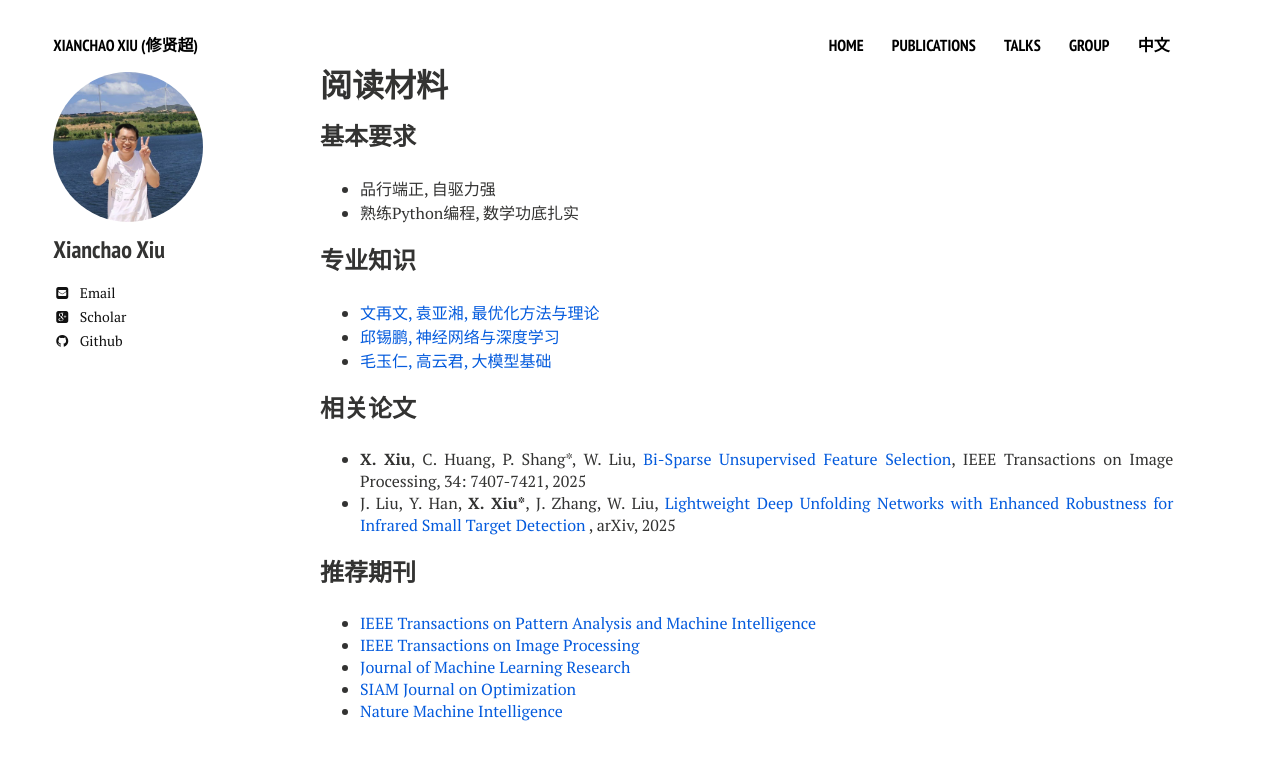
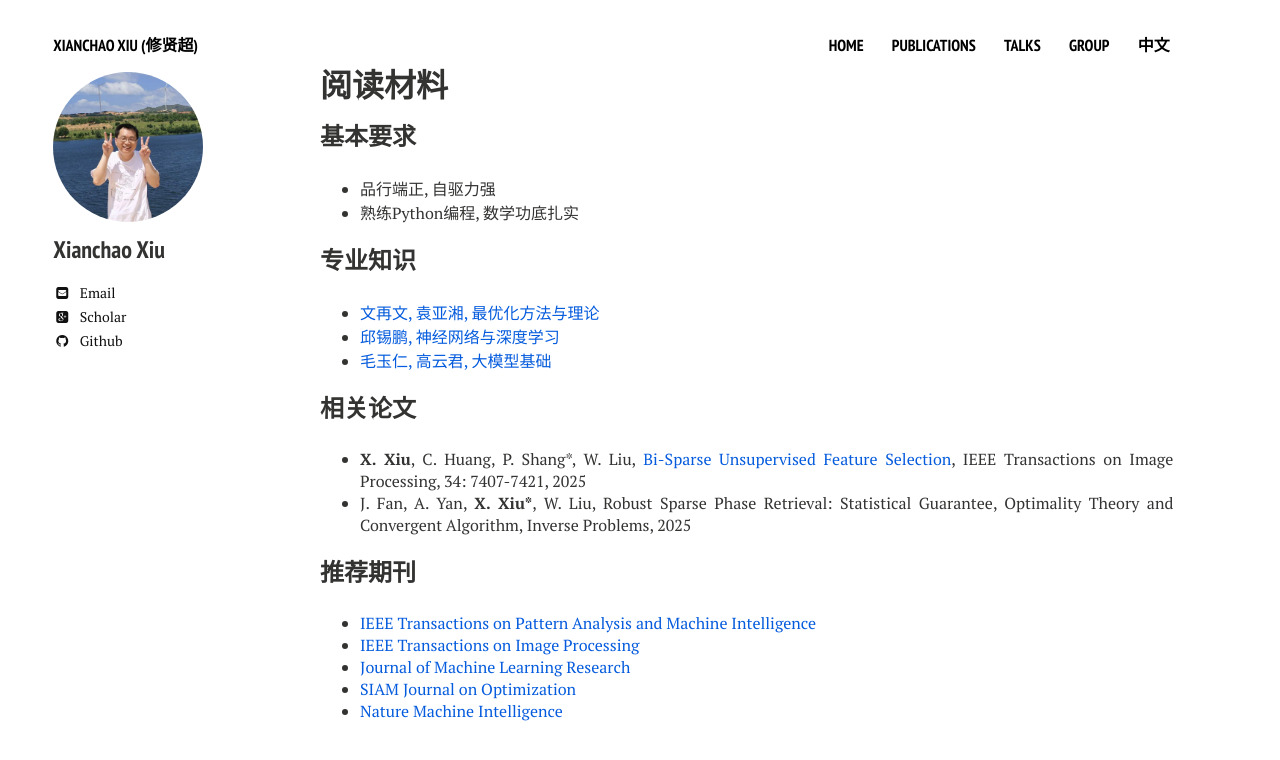
Before and after one commit to xianchaoxiu/xianchaoxiu.github.io, a Jekyll site: the page built from chinese/reading/index.md, in a window 1280 px wide. Shown: the top 760 px of the page. Built offline with Jekyll 4.4.1, drawn with Linux system fonts in a browser that asks for light colours; nearby versions of some CDN libraries.

Commit message:
Update index.md

```diff
--- a/chinese/reading/index.md
+++ b/chinese/reading/index.md
@@ -20,7 +20,7 @@ share: false
 
 ### 相关论文
 * <b>X. Xiu</b>, C. Huang, P. Shang*, W. Liu, <a href="https://doi.org/10.1109/TIP.2025.3620667" class="textlink" target="_blank">Bi-Sparse Unsupervised Feature Selection</a>, IEEE Transactions on Image Processing, 34: 7407-7421, 2025  <br>
-* J. Liu, Y. Han, <b>X. Xiu*</b>, J. Zhang, W. Liu, <a href="https://doi.org/10.48550/arXiv.2509.08205" class="textlink" target="_blank">Lightweight Deep Unfolding Networks with Enhanced Robustness for Infrared Small Target Detection </a>, arXiv, 2025  <br>
+* J. Fan, A. Yan, <b>X. Xiu*</b>, W. Liu, Robust Sparse Phase Retrieval: Statistical Guarantee, Optimality Theory and Convergent Algorithm, Inverse Problems,  2025  <br>
 
 
 
```
